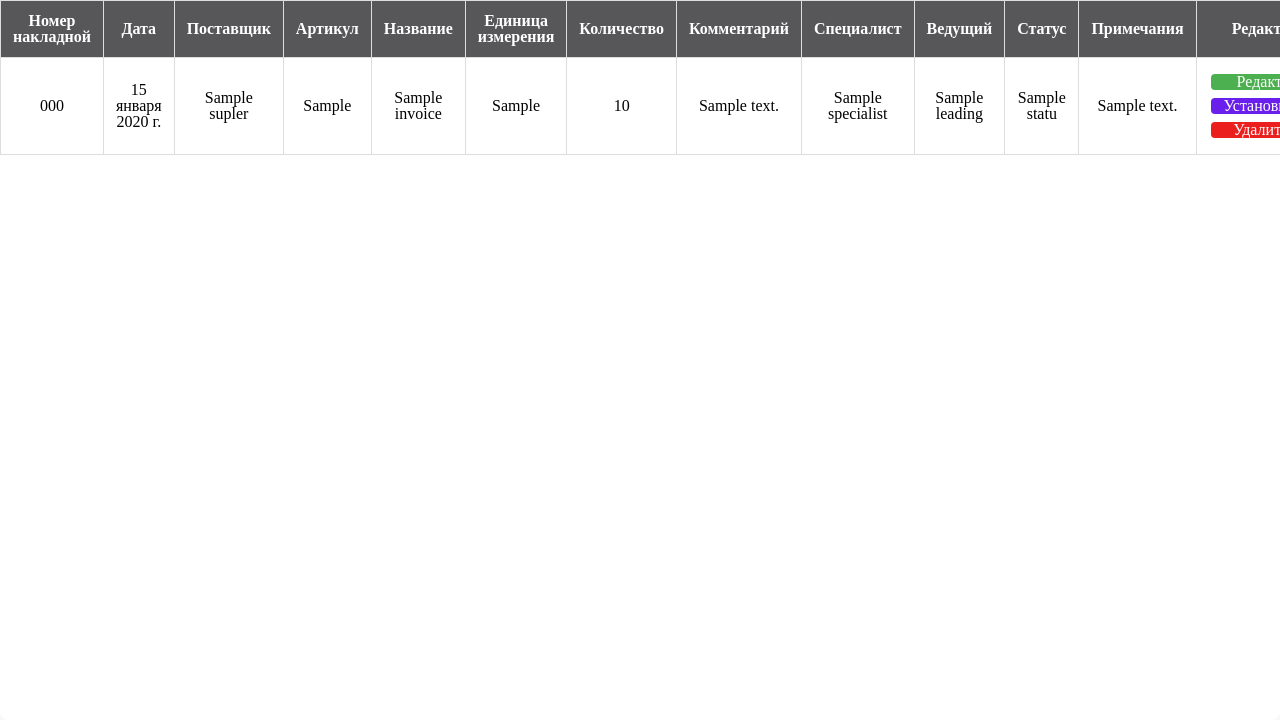
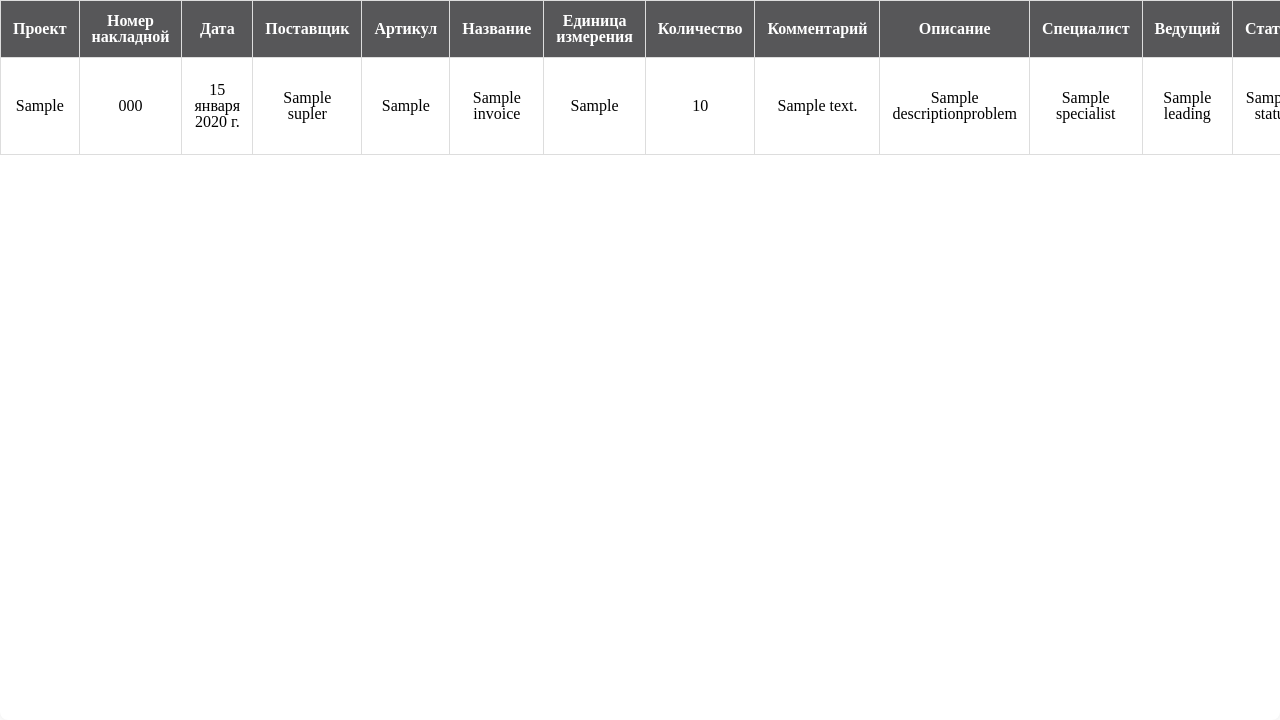
Before and after one commit to banywick/enterprise, a Django app: page /shortfalls/ in a window 1280 px wide. Shown: the part 100-820 px from the top of the page. Run offline with Django 5.2, Linux system fonts and the light colour scheme; a user stored in the database is signed in; tables that the repository leaves empty hold one stand-in row (values such as "Sample post"); data that the repository does not hold is empty; parts of the project's set-up code (start-up, migrations or seed data) failed here and were passed over.

Commit message:
fix comers start

```diff
--- a/comersant/forms.py
+++ b/comersant/forms.py
@@ -29,7 +29,7 @@ class InputDataForm(forms.Form):
         widget=forms.TextInput(attrs={'class':'views_title','placeholder': 'Автоматическая подстановка наименования'}),
         label=''
     )
-    quantity = forms.IntegerField(
+    quantity = forms.FloatField(
         error_messages={'required': 'Введите количество'},
         widget=forms.TextInput(attrs={'placeholder': 'Количество'}),
         label='Введите количество '
@@ -40,6 +40,15 @@ class InputDataForm(forms.Form):
         widget=forms.Select(attrs={'placeholder': 'Выберите вариант'}),
         empty_label="Выберите вариант",
         label='Коментарий по товару'
+    )
+    description_problem = forms.CharField(
+        widget=forms.Textarea(attrs={
+            'placeholder': 'Опишите проблему',
+            'rows': 2,  # Начальное количество строк
+            'cols': 50,  # Начальное количество столбцов
+            'style': 'max-width: 100%; max-height: 200px; border: 1px solid #ccc;'  # Ограничение максимального размера и добавление границы
+        }),
+        label='Комментарий по товару'
     )
     specialist = forms.ModelChoiceField(
         queryset=Specialist.objects.all(),
@@ -72,7 +81,7 @@ class InputDataForm(forms.Form):
 class InvoiceEditForm(forms.ModelForm):
     class Meta:
         model = Invoice
-        fields = ['invoice_number', 'date', 'supplier', 'article', 'name', 'unit', 'quantity', 'comment', 'specialist']
+        fields = ['invoice_number', 'date', 'supplier', 'article', 'name', 'unit', 'quantity', 'comment','description_problem', 'specialist']
         labels = {
             'invoice_number': 'Номер накладной',
             'date': 'Дата',
@@ -82,6 +91,7 @@ class InvoiceEditForm(forms.ModelForm):
             'unit': 'Единица измерения',
             'quantity': 'Количество',
             'comment': 'Комментарий',
+            'description_problem': 'Описание проблемы',
             'specialist': 'Специалист',
         }
         widgets = {
--- a/comersant/models.py
+++ b/comersant/models.py
@@ -50,19 +50,32 @@ class Specialist(models.Model):
         verbose_name = 'Специалист'
         verbose_name_plural = 'Специалисты'
 
+class DescriptionProblem(models.Model):
+    name = models.TextField(verbose_name='Описание')
+
+    def __str__(self):
+        return self.name
+
+    class Meta:
+        verbose_name = 'Описание проблемы'
+        verbose_name_plural = 'Описание проблемы'
+
 class Invoice(models.Model):
     invoice_number = models.CharField(max_length=20, verbose_name='Номер счета')
     date = models.DateField(verbose_name='Дата')
     supplier = models.ForeignKey(Supler, on_delete=models.CASCADE, verbose_name='Поставщик')
     article = models.CharField(max_length=100, verbose_name='Артикул')
+    project = models.CharField(max_length=100, blank=True, null=True, verbose_name='Проект')
     name = models.CharField(max_length=100, verbose_name='Название')
     unit = models.CharField(max_length=50, default='шт', verbose_name='Единица измерения')
-    quantity = models.IntegerField(verbose_name='Количество')
+    quantity = models.FloatField(verbose_name='Количество')
     comment = models.ForeignKey(Comment, on_delete=models.CASCADE, verbose_name='Комментарий')
+    description_problem = models.ForeignKey(DescriptionProblem, blank=True, null=True, on_delete=models.CASCADE, verbose_name='Описание проблемы')
     specialist = models.ForeignKey(Specialist, on_delete=models.CASCADE, verbose_name='Специалист')
     leading = models.ForeignKey(Leading, on_delete=models.CASCADE, verbose_name='Руководитель')
-    status = models.ForeignKey(Status, on_delete=models.CASCADE, default=1, verbose_name='Статус')
+    status = models.ForeignKey(Status, on_delete=models.CASCADE, default=5, verbose_name='Статус')
     description = models.TextField(blank=True, null=True, verbose_name='Описание')
+
 
     def __str__(self):
         return self.invoice_number
--- a/comersant/templates/comersant/comers.html
+++ b/comersant/templates/comersant/comers.html
@@ -77,6 +77,7 @@
                 <table>
                     <thead>
                         <tr>
+                            <th>Проект</th>
                             <th>Номер накладной</th>
                             <th>Дата</th>
                             <th>Поставщик</th>
@@ -85,6 +86,7 @@
                             <th>Единица измерения</th>
                             <th>Количество</th>
                             <th>Комментарий</th>
+                            <th>Описание</th>
                             <th>Специалист</th>
                             <th>Ведущий</th>
                             <th>Статус</th>
@@ -96,6 +98,7 @@
                     <tbody>
                         {% for invoice in invoices %}
                             <tr>
+                                <td>{{ invoice.project }}</td>
                                 <td>{{ invoice.invoice_number }}</td>
                                 <td>{{ invoice.date }}</td>
                                 <td>{{ invoice.supplier }}</td>
@@ -104,6 +107,7 @@
                                 <td>{{ invoice.unit }}</td>
                                 <td>{{ invoice.quantity }}</td>
                                 <td>{{ invoice.comment }}</td>
+                                <td>{{ invoice.description_problem }}</td>
                                 <td>{{ invoice.specialist }}</td>
                                 <td>{{ invoice.leading }}</td>
                                 <td style="{% if invoice.status.name == 'Обработка' %}background-color: #9ACD32;
@@ -159,7 +163,7 @@
             </div>
         </div>
     </div>
-    <script src='{% static 'js/popups.js'%}'></script>
+    <script src='{% static 'js/popups.js' %}'></script>
     <script src="{% static 'js/auto_fields.js' %}"></script>
     <script src="{% static 'js/validate_form.js' %}"></script>
 </body>
--- a/comersant/views.py
+++ b/comersant/views.py
@@ -1,7 +1,7 @@
 from django.http import JsonResponse
 from django.shortcuts import get_object_or_404, redirect, render
 from comersant.forms import FilterForm, InputDataForm, InvoiceEditForm, InvoiceEditFormStatus, AddSupplerForm
-from comersant.models import Invoice, Leading, Supler
+from comersant.models import Invoice, Leading, Supler, DescriptionProblem
 from django.core.exceptions import ObjectDoesNotExist
 from django.db.models import Q
 from django.contrib.auth.decorators import login_required
@@ -66,6 +66,9 @@ def shortfalls_view(request):
         q_objects &= Q(leading__name=leading_name)
     # Фильтруем кверисет на основе Q-объектов
     invoices = Invoice.objects.filter(q_objects).order_by("id")
+    for invoice in invoices:
+        if invoice.quantity.is_integer():
+            invoice.quantity = int(invoice.quantity)
     context = {
         'form': form,
         'filter_form': filter_form,
@@ -80,6 +83,10 @@ def input_data(request):
     if request.method == 'POST':
         form = InputDataForm(request.POST)
         if form.is_valid():
+            description_problem_name = form.cleaned_data['description_problem']
+
+            # Попытаемся получить существующий объект DescriptionProblem
+            description_problem, created = DescriptionProblem.objects.get_or_create(name=description_problem_name)
             invoice = Invoice(
                 invoice_number=form.cleaned_data['invoice'],
                 date=form.cleaned_data['date'],
@@ -89,10 +96,12 @@ def input_data(request):
                 unit=form.cleaned_data['hidden_unit'],  # Пример значения, можно изменить
                 quantity=form.cleaned_data['quantity'],
                 comment=form.cleaned_data['comment'],
+                description_problem=description_problem,
                 specialist=form.cleaned_data['specialist'],
                 leading=form.cleaned_data['leading']
             )
             invoice.save()
+            print(form.cleaned_data)
             return JsonResponse({'success': True})
         else:
             return JsonResponse({'success': False, 'errors': form.errors})
```
Also changed, not shown: comersant/static/js/table_fields.js (+25 -24 lines), comersant/migrations/0003_descriptionproblem_invoice_project_and_more.py (added).
